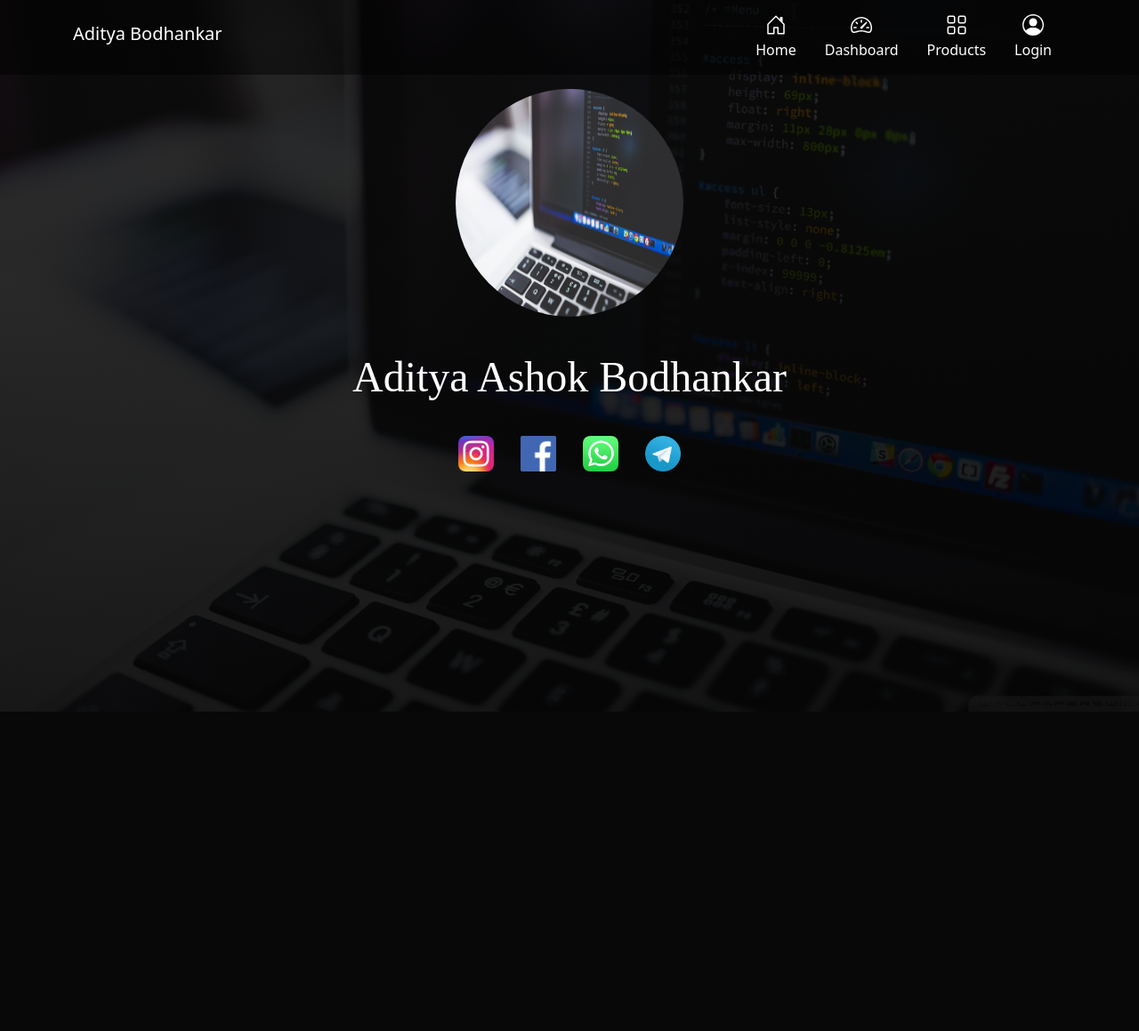
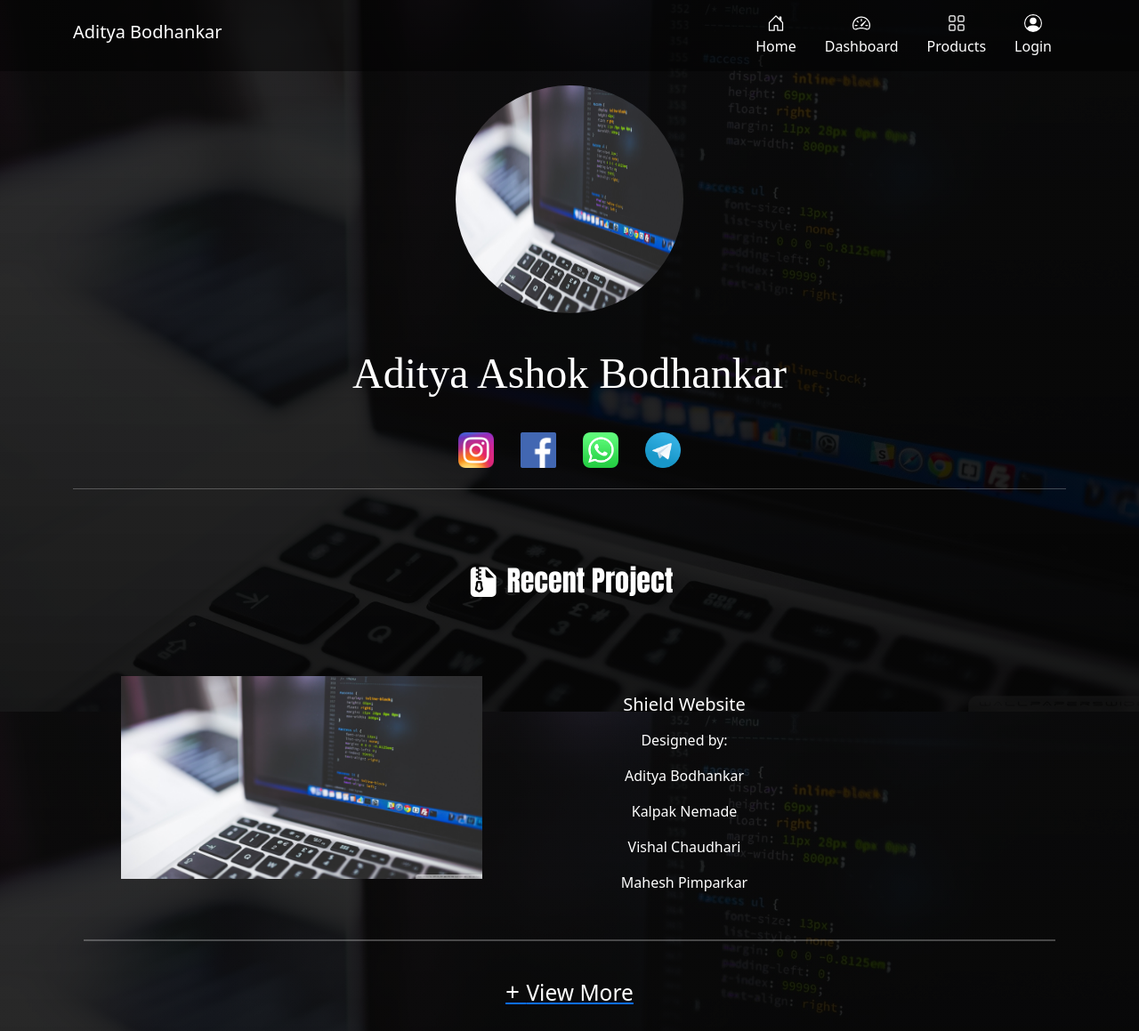
Before and after one commit to abaditya26/PortfolioWebsite-Aditya-Bodhankar, a PHP site: page / in a window 1280 px wide. Shown: the whole page at 89% size. Before the commit the page ends 800 px from the top, so only its background shows below. Run offline with PHP 8.4, Linux system fonts and the light colour scheme.

Commit message:
login and header

```diff
--- /dev/null
+++ b/header.php
@@ -0,0 +1,155 @@
+<!DOCTYPE html>
+<html lang="en">
+
+<head>
+    <meta charset="UTF-8">
+    <meta http-equiv="X-UA-Compatible" content="IE=edge">
+    <meta name="viewport" content="width=device-width, initial-scale=1.0">
+    <title>Aditya Bodhankar</title>
+    <style>
+        .font_4 {
+            font: normal normal normal 48px 'playfair display', serif;
+            color: white;
+        }
+
+        html {
+            scroll-behavior: smooth;
+        }
+
+        * {
+            color: white;
+        }
+
+        body {
+            font-family: 'Montserrat', sans-serif;
+            background: linear-gradient(rgba(1, 1, 1, 0.8), rgba(1, 1, 1, 0.9)), url("./images/background.jpg");
+            background-color: #5e5e5e;
+            /* Used if the image is unavailable */
+            background-position: center;
+            /* Center the image */
+            background-attachment: fixed;
+            background-repeat: no-repeat;
+            /* Do not repeat the image */
+            background-size: cover;
+            /* Resize the background image to cover the entire container */
+            color: #FFFFFF;
+        }
+
+        .bg-50 {
+            background-color: #00000077;
+        }
+
+        .vert .carousel-item-next.carousel-item-left,
+        .vert .carousel-item-prev.carousel-item-right {
+            -webkit-transform: translate3d(0, 0, 0);
+            transform: translate3d(0, 0, 0);
+        }
+
+        .vert .carousel-item-next,
+        .vert .active.carousel-item-right {
+            -webkit-transform: translate3d(0, 100%, 0);
+            transform: translate3d(0, 100% 0);
+        }
+
+        .vert .carousel-item-prev,
+        .vert .active.carousel-item-left {
+            -webkit-transform: translate3d(0, -100%, 0);
+            transform: translate3d(0, -100%, 0);
+        }
+
+        .img-projects {
+            width: 100%;
+            max-height: 250px;
+            object-fit: cover;
+        }
+
+        .form-floating label {
+            color: black;
+        }
+
+        .form-signin {
+            width: 100%;
+            max-width: 330px;
+            padding: 15px;
+            margin: auto;
+        }
+
+        .form-signin .checkbox {
+            font-weight: 400;
+        }
+
+        .form-signin .form-floating:focus-within {
+            z-index: 2;
+        }
+
+        .form-signin input[type="email"] {
+            margin-bottom: -1px;
+            border-bottom-right-radius: 0;
+            border-bottom-left-radius: 0;
+        }
+
+        .form-signin input[type="password"] {
+            margin-bottom: 10px;
+            border-top-left-radius: 0;
+            border-top-right-radius: 0;
+        }
+    </style>
+    <link href="https://cdn.jsdelivr.net/npm/bootstrap@5.0.2/dist/css/bootstrap.min.css" rel="stylesheet" integrity="sha384-EVSTQN3/azprG1Anm3QDgpJLIm9Nao0Yz1ztcQTwFspd3yD65VohhpuuCOmLASjC" crossorigin="anonymous">
+</head>
+
+<body>
+
+    <div class="px-3 py-2 text-white bg-50">
+        <div class="container">
+            <div class="d-flex flex-wrap align-items-center justify-content-center justify-content-lg-start">
+                <a href="/" class="d-flex align-items-center my-2 my-lg-0 me-lg-auto text-white text-decoration-none">
+                    <h5>Aditya Bodhankar</h5>
+                </a>
+
+                <ul class="nav col-12 col-lg-auto my-2 justify-content-center my-md-0 text-small">
+                    <li>
+                        <a href="./" class="nav-link text-white">
+                            <svg class="bi d-block mx-auto mb-1" width="20" height="20">
+                                <svg id="home" fill="currentColor" viewBox="0 0 16 16">
+                                    <path d="M8.354 1.146a.5.5 0 0 0-.708 0l-6 6A.5.5 0 0 0 1.5 7.5v7a.5.5 0 0 0 .5.5h4.5a.5.5 0 0 0 .5-.5v-4h2v4a.5.5 0 0 0 .5.5H14a.5.5 0 0 0 .5-.5v-7a.5.5 0 0 0-.146-.354L13 5.793V2.5a.5.5 0 0 0-.5-.5h-1a.5.5 0 0 0-.5.5v1.293L8.354 1.146zM2.5 14V7.707l5.5-5.5 5.5 5.5V14H10v-4a.5.5 0 0 0-.5-.5h-3a.5.5 0 0 0-.5.5v4H2.5z"></path>
+                                </svg>
+                            </svg>
+                            Home
+                        </a>
+                    </li>
+                    <li>
+                        <a href="#" class="nav-link text-white">
+                            <svg class="bi d-block mx-auto mb-1" width="20" height="20">
+                                <svg id="speedometer2" fill="currentColor" viewBox="0 0 16 16">
+                                    <path d="M8 4a.5.5 0 0 1 .5.5V6a.5.5 0 0 1-1 0V4.5A.5.5 0 0 1 8 4zM3.732 5.732a.5.5 0 0 1 .707 0l.915.914a.5.5 0 1 1-.708.708l-.914-.915a.5.5 0 0 1 0-.707zM2 10a.5.5 0 0 1 .5-.5h1.586a.5.5 0 0 1 0 1H2.5A.5.5 0 0 1 2 10zm9.5 0a.5.5 0 0 1 .5-.5h1.5a.5.5 0 0 1 0 1H12a.5.5 0 0 1-.5-.5zm.754-4.246a.389.389 0 0 0-.527-.02L7.547 9.31a.91.91 0 1 0 1.302 1.258l3.434-4.297a.389.389 0 0 0-.029-.518z"></path>
+                                    <path fill-rule="evenodd" d="M0 10a8 8 0 1 1 15.547 2.661c-.442 1.253-1.845 1.602-2.932 1.25C11.309 13.488 9.475 13 8 13c-1.474 0-3.31.488-4.615.911-1.087.352-2.49.003-2.932-1.25A7.988 7.988 0 0 1 0 10zm8-7a7 7 0 0 0-6.603 9.329c.203.575.923.876 1.68.63C4.397 12.533 6.358 12 8 12s3.604.532 4.923.96c.757.245 1.477-.056 1.68-.631A7 7 0 0 0 8 3z"></path>
+                                </svg>
+                            </svg>
+                            Dashboard
+                        </a>
+                    </li>
+                    <li>
+                        <a href="#" class="nav-link text-white">
+                            <svg class="bi d-block mx-auto mb-1" width="20" height="20">
+                                <svg id="grid" fill="currentColor" viewBox="0 0 16 16">
+                                    <path d="M1 2.5A1.5 1.5 0 0 1 2.5 1h3A1.5 1.5 0 0 1 7 2.5v3A1.5 1.5 0 0 1 5.5 7h-3A1.5 1.5 0 0 1 1 5.5v-3zM2.5 2a.5.5 0 0 0-.5.5v3a.5.5 0 0 0 .5.5h3a.5.5 0 0 0 .5-.5v-3a.5.5 0 0 0-.5-.5h-3zm6.5.5A1.5 1.5 0 0 1 10.5 1h3A1.5 1.5 0 0 1 15 2.5v3A1.5 1.5 0 0 1 13.5 7h-3A1.5 1.5 0 0 1 9 5.5v-3zm1.5-.5a.5.5 0 0 0-.5.5v3a.5.5 0 0 0 .5.5h3a.5.5 0 0 0 .5-.5v-3a.5.5 0 0 0-.5-.5h-3zM1 10.5A1.5 1.5 0 0 1 2.5 9h3A1.5 1.5 0 0 1 7 10.5v3A1.5 1.5 0 0 1 5.5 15h-3A1.5 1.5 0 0 1 1 13.5v-3zm1.5-.5a.5.5 0 0 0-.5.5v3a.5.5 0 0 0 .5.5h3a.5.5 0 0 0 .5-.5v-3a.5.5 0 0 0-.5-.5h-3zm6.5.5A1.5 1.5 0 0 1 10.5 9h3a1.5 1.5 0 0 1 1.5 1.5v3a1.5 1.5 0 0 1-1.5 1.5h-3A1.5 1.5 0 0 1 9 13.5v-3zm1.5-.5a.5.5 0 0 0-.5.5v3a.5.5 0 0 0 .5.5h3a.5.5 0 0 0 .5-.5v-3a.5.5 0 0 0-.5-.5h-3z"></path>
+                                </svg>
+                            </svg>
+                            Products
+                        </a>
+                    </li>
+                    <li>
+                        <a href="./login.php" class="nav-link text-white">
+                            <svg class="bi d-block mx-auto mb-1" width="20" height="20">
+                                <svg xmlns="http://www.w3.org/2000/svg" width="20" height="20" fill="currentColor" class="bi bi-person-circle" viewBox="0 0 16 16">
+                                    <path d="M11 6a3 3 0 1 1-6 0 3 3 0 0 1 6 0z" />
+                                    <path fill-rule="evenodd" d="M0 8a8 8 0 1 1 16 0A8 8 0 0 1 0 8zm8-7a7 7 0 0 0-5.468 11.37C3.242 11.226 4.805 10 8 10s4.757 1.225 5.468 2.37A7 7 0 0 0 8 1z" />
+                                </svg>
+                            </svg>
+                            Login
+                        </a>
+                    </li>
+                </ul>
+            </div>
+        </div>
+    </div>
--- a/index.php
+++ b/index.php
@@ -1,119 +1,4 @@
-<!DOCTYPE html>
-<html lang="en">
-
-<head>
-    <meta charset="UTF-8">
-    <meta http-equiv="X-UA-Compatible" content="IE=edge">
-    <meta name="viewport" content="width=device-width, initial-scale=1.0">
-    <title>Aditya Bodhankar</title>
-    <style>
-        .font_4 {
-            font: normal normal normal 48px 'playfair display', serif;
-            color: white;
-        }
-
-        html {
-            scroll-behavior: smooth;
-        }
-
-        body {
-            font-family: 'Montserrat', sans-serif;
-            background: linear-gradient(rgba(1, 1, 1, 0.8), rgba(1, 1, 1, 0.9)), url("./images/background.jpg");
-            background-color: #5e5e5e;
-            /* Used if the image is unavailable */
-            background-position: center;
-            /* Center the image */
-            background-attachment: fixed;
-            background-repeat: no-repeat;
-            /* Do not repeat the image */
-            background-size: cover;
-            /* Resize the background image to cover the entire container */
-            color: #FFFFFF;
-        }
-
-        .bg-50 {
-            background-color: #00000077;
-        }
-
-        .vert .carousel-item-next.carousel-item-left,
-        .vert .carousel-item-prev.carousel-item-right {
-            -webkit-transform: translate3d(0, 0, 0);
-                    transform: translate3d(0, 0, 0);
-        }
-
-        .vert .carousel-item-next,
-        .vert .active.carousel-item-right {
-            -webkit-transform: translate3d(0, 100%, 0);
-                    transform: translate3d(0, 100% 0);
-        }
-
-        .vert .carousel-item-prev,
-        .vert .active.carousel-item-left {
-        -webkit-transform: translate3d(0,-100%, 0);
-                transform: translate3d(0,-100%, 0);
-        }
-
-    </style>
-    <link href="https://cdn.jsdelivr.net/npm/bootstrap@5.0.2/dist/css/bootstrap.min.css" rel="stylesheet" integrity="sha384-EVSTQN3/azprG1Anm3QDgpJLIm9Nao0Yz1ztcQTwFspd3yD65VohhpuuCOmLASjC" crossorigin="anonymous">
-</head>
-
-<body>
-
-    <div class="px-3 py-2 text-white bg-50">
-        <div class="container">
-            <div class="d-flex flex-wrap align-items-center justify-content-center justify-content-lg-start">
-                <a href="/" class="d-flex align-items-center my-2 my-lg-0 me-lg-auto text-white text-decoration-none">
-                    <h5>Aditya Bodhankar</h5>
-                </a>
-
-                <ul class="nav col-12 col-lg-auto my-2 justify-content-center my-md-0 text-small">
-                    <li>
-                        <a href="#" class="nav-link text-white">
-                            <svg class="bi d-block mx-auto mb-1" width="24" height="24">
-                                <svg id="home" fill="currentColor" viewBox="0 0 16 16">
-                                    <path d="M8.354 1.146a.5.5 0 0 0-.708 0l-6 6A.5.5 0 0 0 1.5 7.5v7a.5.5 0 0 0 .5.5h4.5a.5.5 0 0 0 .5-.5v-4h2v4a.5.5 0 0 0 .5.5H14a.5.5 0 0 0 .5-.5v-7a.5.5 0 0 0-.146-.354L13 5.793V2.5a.5.5 0 0 0-.5-.5h-1a.5.5 0 0 0-.5.5v1.293L8.354 1.146zM2.5 14V7.707l5.5-5.5 5.5 5.5V14H10v-4a.5.5 0 0 0-.5-.5h-3a.5.5 0 0 0-.5.5v4H2.5z"></path>
-                                </svg>
-                            </svg>
-                            Home
-                        </a>
-                    </li>
-                    <li>
-                        <a href="#" class="nav-link text-white">
-                            <svg class="bi d-block mx-auto mb-1" width="24" height="24">
-                                <svg id="speedometer2" fill="currentColor" viewBox="0 0 16 16">
-                                    <path d="M8 4a.5.5 0 0 1 .5.5V6a.5.5 0 0 1-1 0V4.5A.5.5 0 0 1 8 4zM3.732 5.732a.5.5 0 0 1 .707 0l.915.914a.5.5 0 1 1-.708.708l-.914-.915a.5.5 0 0 1 0-.707zM2 10a.5.5 0 0 1 .5-.5h1.586a.5.5 0 0 1 0 1H2.5A.5.5 0 0 1 2 10zm9.5 0a.5.5 0 0 1 .5-.5h1.5a.5.5 0 0 1 0 1H12a.5.5 0 0 1-.5-.5zm.754-4.246a.389.389 0 0 0-.527-.02L7.547 9.31a.91.91 0 1 0 1.302 1.258l3.434-4.297a.389.389 0 0 0-.029-.518z"></path>
-                                    <path fill-rule="evenodd" d="M0 10a8 8 0 1 1 15.547 2.661c-.442 1.253-1.845 1.602-2.932 1.25C11.309 13.488 9.475 13 8 13c-1.474 0-3.31.488-4.615.911-1.087.352-2.49.003-2.932-1.25A7.988 7.988 0 0 1 0 10zm8-7a7 7 0 0 0-6.603 9.329c.203.575.923.876 1.68.63C4.397 12.533 6.358 12 8 12s3.604.532 4.923.96c.757.245 1.477-.056 1.68-.631A7 7 0 0 0 8 3z"></path>
-                                </svg>
-                            </svg>
-                            Dashboard
-                        </a>
-                    </li>
-                    <li>
-                        <a href="#" class="nav-link text-white">
-                            <svg class="bi d-block mx-auto mb-1" width="24" height="24">
-                                <svg id="grid" fill="currentColor" viewBox="0 0 16 16">
-                                    <path d="M1 2.5A1.5 1.5 0 0 1 2.5 1h3A1.5 1.5 0 0 1 7 2.5v3A1.5 1.5 0 0 1 5.5 7h-3A1.5 1.5 0 0 1 1 5.5v-3zM2.5 2a.5.5 0 0 0-.5.5v3a.5.5 0 0 0 .5.5h3a.5.5 0 0 0 .5-.5v-3a.5.5 0 0 0-.5-.5h-3zm6.5.5A1.5 1.5 0 0 1 10.5 1h3A1.5 1.5 0 0 1 15 2.5v3A1.5 1.5 0 0 1 13.5 7h-3A1.5 1.5 0 0 1 9 5.5v-3zm1.5-.5a.5.5 0 0 0-.5.5v3a.5.5 0 0 0 .5.5h3a.5.5 0 0 0 .5-.5v-3a.5.5 0 0 0-.5-.5h-3zM1 10.5A1.5 1.5 0 0 1 2.5 9h3A1.5 1.5 0 0 1 7 10.5v3A1.5 1.5 0 0 1 5.5 15h-3A1.5 1.5 0 0 1 1 13.5v-3zm1.5-.5a.5.5 0 0 0-.5.5v3a.5.5 0 0 0 .5.5h3a.5.5 0 0 0 .5-.5v-3a.5.5 0 0 0-.5-.5h-3zm6.5.5A1.5 1.5 0 0 1 10.5 9h3a1.5 1.5 0 0 1 1.5 1.5v3a1.5 1.5 0 0 1-1.5 1.5h-3A1.5 1.5 0 0 1 9 13.5v-3zm1.5-.5a.5.5 0 0 0-.5.5v3a.5.5 0 0 0 .5.5h3a.5.5 0 0 0 .5-.5v-3a.5.5 0 0 0-.5-.5h-3z"></path>
-                                </svg>
-                            </svg>
-                            Products
-                        </a>
-                    </li>
-                    <li>
-                        <a href="#" class="nav-link text-white">
-                            <svg class="bi d-block mx-auto mb-1" width="24" height="24">
-                                <svg xmlns="http://www.w3.org/2000/svg" width="24" height="24" fill="currentColor" class="bi bi-person-circle" viewBox="0 0 16 16">
-                                    <path d="M11 6a3 3 0 1 1-6 0 3 3 0 0 1 6 0z" />
-                                    <path fill-rule="evenodd" d="M0 8a8 8 0 1 1 16 0A8 8 0 0 1 0 8zm8-7a7 7 0 0 0-5.468 11.37C3.242 11.226 4.805 10 8 10s4.757 1.225 5.468 2.37A7 7 0 0 0 8 1z" />
-                                </svg>
-                            </svg>
-                            Login
-                        </a>
-                    </li>
-                </ul>
-            </div>
-        </div>
-    </div>
-
+<?php include "./header.php"; ?>
 <div class="container">
     <img id="tilt" class="rounded-circle d-block mx-auto m-3 aos-init aos-animate" src="Images/background.jpg" height="256" width="256" data-aos="zoom-in-up">
     <br>
@@ -152,6 +37,55 @@
                 </div>
             </div> -->
     </center>
+    <hr class="hr" style="border-color: white;">
+    <br><br>
+    <section id="projects" style="padding-top: 20px; padding-bottom: 20px;">
+        <div class="container">
+            <center>
+                <h2 style="font-family: Impact, Chrcoal, sans-serif;">
+                    <svg width="1.2em" height="1.2em" viewBox="0 0 16 16" class="bi bi-file-earmark-zip-fill" fill="currentColor" xmlns="http://www.w3.org/2000/svg">
+                        <path fill-rule="evenodd" d="M2 3a2 2 0 0 1 2-2h.5v1h1v1h-1v1h1v1h-1v1h1v1H7V6H6V5h1V4H6V3h1V2H6V1h3.293a1 1 0 0 1 .707.293L13.707 5a1 1 0 0 1 .293.707V13a2 2 0 0 1-2 2H4a2 2 0 0 1-2-2V3zm7 2V2l4 4h-3a1 1 0 0 1-1-1zM5.5 7.5a1 1 0 0 0-1 1v.938l-.4 1.599a1 1 0 0 0 .416 1.074l.93.62a1 1 0 0 0 1.109 0l.93-.62a1 1 0 0 0 .415-1.074l-.4-1.599V8.5a1 1 0 0 0-1-1h-1zm0 1.938V8.5h1v.938a1 1 0 0 0 .03.243l.4 1.598-.93.62-.93-.62.4-1.598a1 1 0 0 0 .03-.243z"></path>
+                    </svg>
+                    Recent Project
+
+                </h2><br><br>
+
+
+                <div class="row-img-1 row" onclick="openfile('./viewimages.php?img=images/Aditya Bodhankar/projects/296825309137')" style="margin:10px; padding:20px;">
+                    <div class="col-md-5">
+                        <div class="from-left slide-in disappear">
+                            <img src="images/background.jpg" class="img-projects">
+                        </div>
+                    </div>
+                    <div class="col-md-5 from-right slide-in disappear" style="padding-top:20px">
+                        <h5 class="">
+                            Shield Website </h5>
+                        <p class="">
+                        </p>
+                        <p>Designed by:</p>
+
+                        <p>Aditya Bodhankar</p>
+
+                        <p>Kalpak Nemade</p>
+
+                        <p>Vishal Chaudhari</p>
+
+                        <p>Mahesh Pimparkar</p>
+                        <p></p>
+                    </div>
+                </div>
+                <hr style="height:2px;border-width:2;color:white;background-color:white">
+
+                <br>
+                <a href="./projects.php" class="btn-a">
+                    <h3>+ <small>View More</small></h3>
+                </a>
+
+
+
+            </center>
+        </div>
+    </section>
 </div>
 
 </body>
```
Also changed, not shown: login.php (added, +29 -0 lines). Lines whose indentation alone changed are shown as unchanged.
